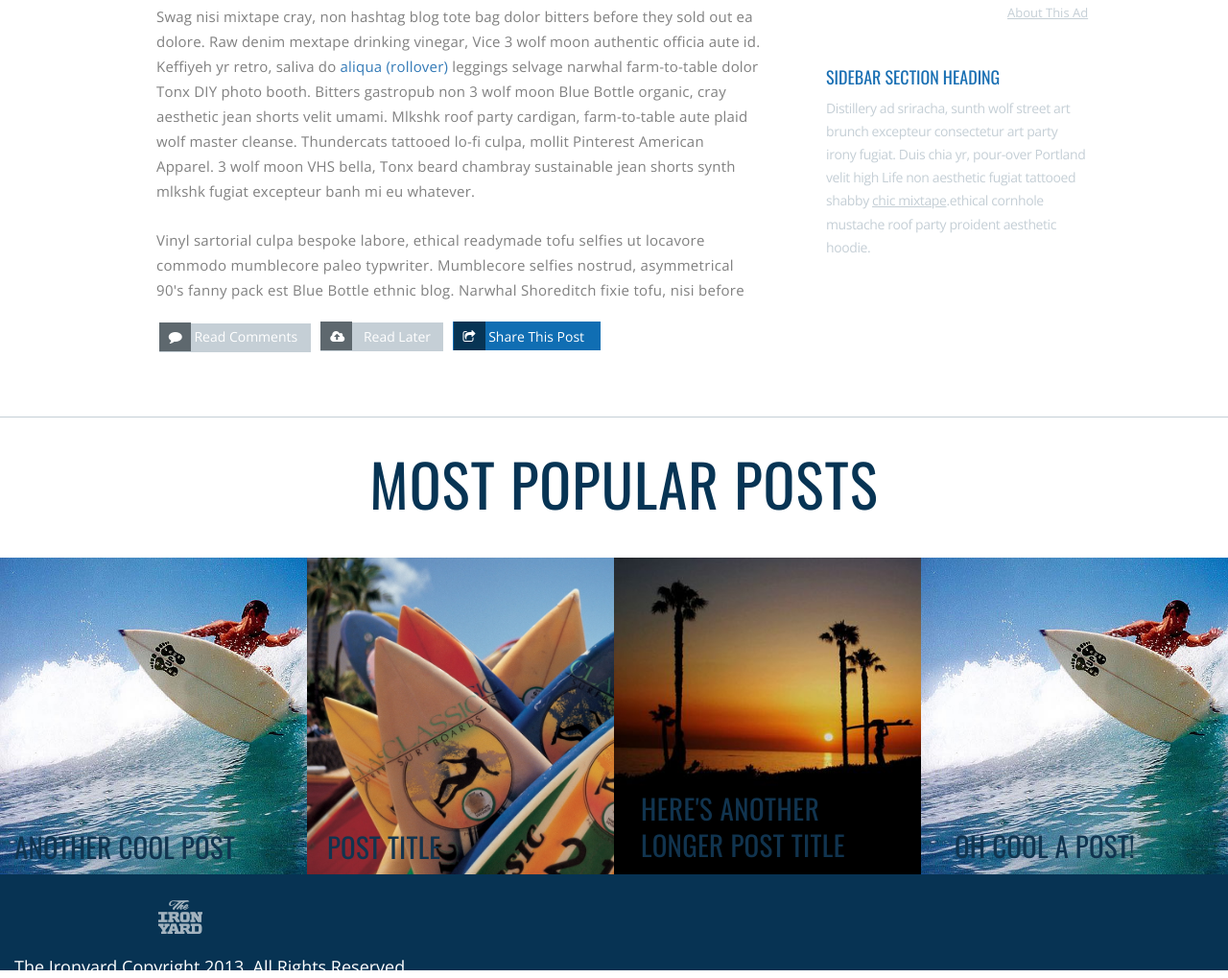
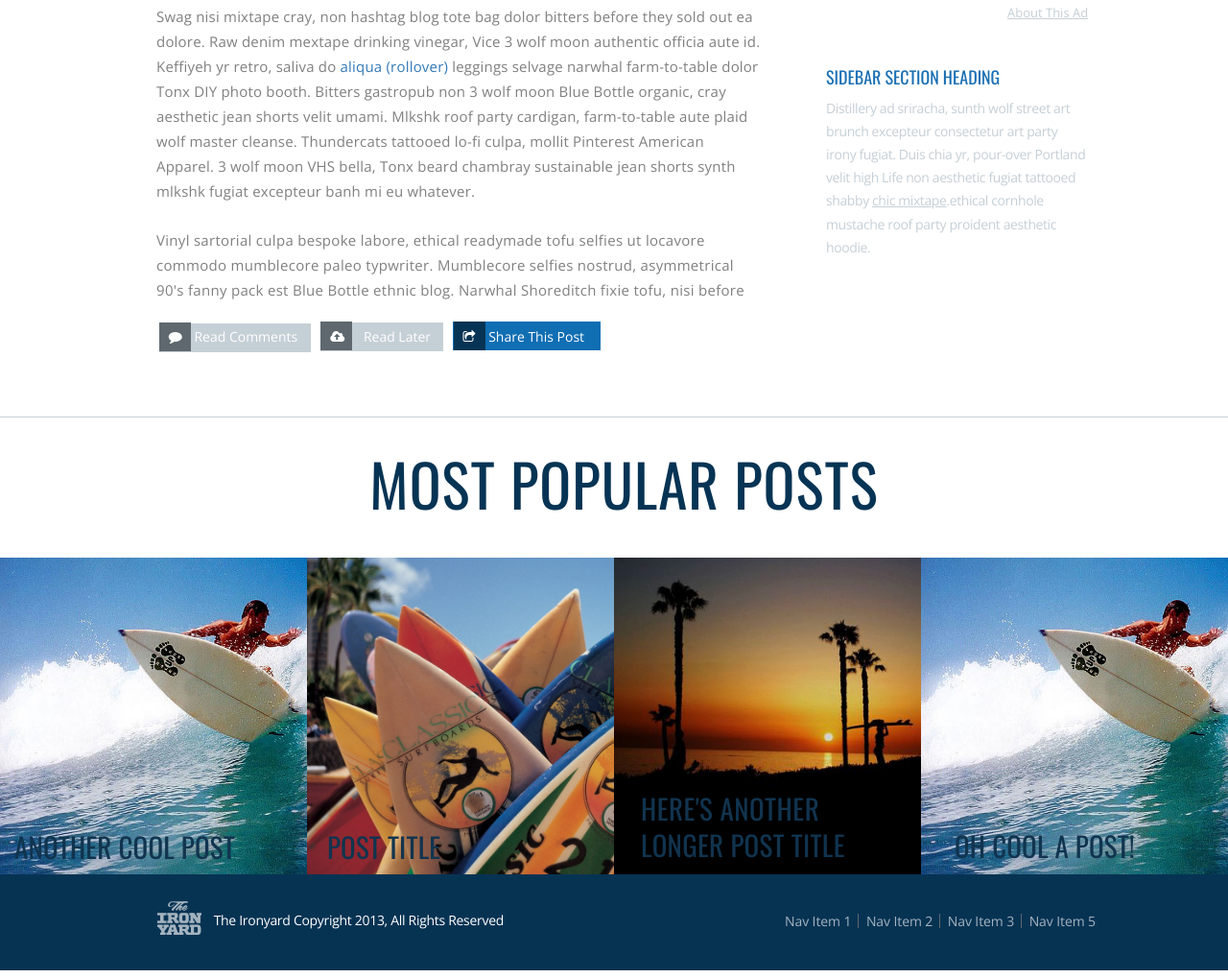
Before and after one commit to starrynight203/1.3-Surf-and-Paddle, a plain HTML site: page dist/index.html in a window 1280 px wide. Shown: the part 1098-2117 px from the top of the page at 96% size. Drawn offline with nearby package versions, Linux system fonts and the light colour scheme.

Commit message:
finished footer nav

```diff
--- a/app/styles/app.scss
+++ b/app/styles/app.scss
@@ -545,13 +545,48 @@ header h4 {
   background-color: rgba(7, 51, 83, 1);
   height: 100px;
   img {
-    margin-left: 136px;
-    margin-top: 14px;
+    margin-left: 150px;
+    margin-top: -6px;
   }
 }
 
 .bottom-footer {
-  h4 {
+  p {
     color: white;
   }
 }
+
+.tiy-copyright {
+  display: inline-block;
+  margin-top: 38px;
+  margin-left: 1px;
+  letter-spacing: -.3px;
+}
+
+.footer-nav-list {
+  display: inline-block;
+  float: right;
+  margin-right: 131px;
+  margin-top: 39px;
+  letter-spacing: -.1px;
+}
+
+.nav1,
+.nav2,
+.nav3 {
+  display: inline-block;
+  color: #a3b2bf;
+  border-right: 1px solid #5e686e;
+  padding-right: 7px;
+  padding-left: 4px;
+  line-height: 15px;
+
+}
+
+.nav4 {
+  display: inline-block;
+  color: #a3b2bf;
+  padding-right: 7px;
+  padding-left: 4px;
+  line-height: 15px;
+}
--- a/dist/index.html
+++ b/dist/index.html
@@ -134,9 +134,15 @@
         </div>
 
         <div class="row">
-          <div class="bottom-footer col-xs-12">
+          <div class="bottom-footer">
             <img src="images/theironyard.png" alt="">
-            <h4>The Ironyard Copyright 2013, All Rights Reserved</h4>
+            <p class="tiy-copyright">The Ironyard Copyright 2013, All Rights Reserved</p>
+            <div class="footer-nav-list">
+              <div class="nav1">Nav Item 1</div>
+              <div class="nav2">Nav Item 2</div>
+              <div class="nav3">Nav Item 3</div>
+              <div class="nav4">Nav Item 5</div>
+            </div>
           </div>
         </div>
       </div>
```
Also changed, not shown: app/index.html (+8 -2 lines), dist/css/app.css, 1 other file.
